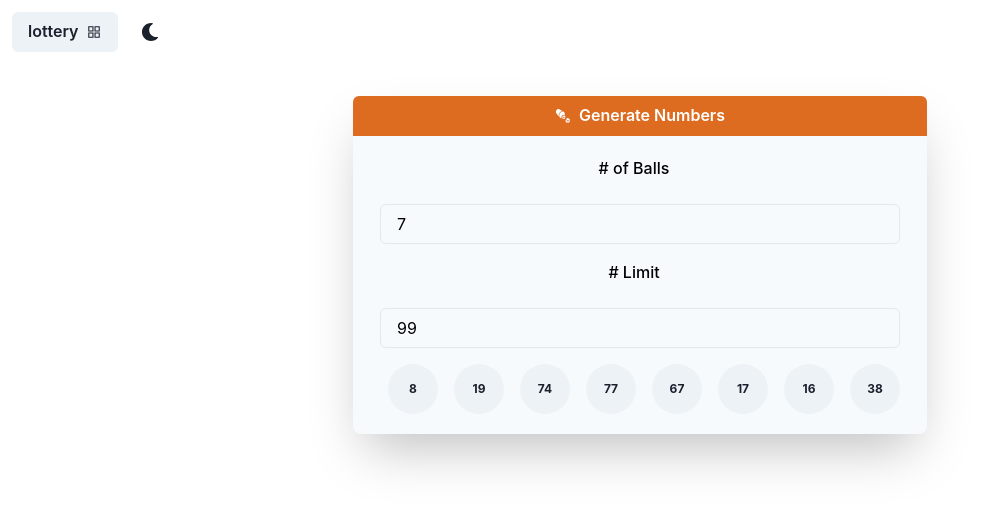
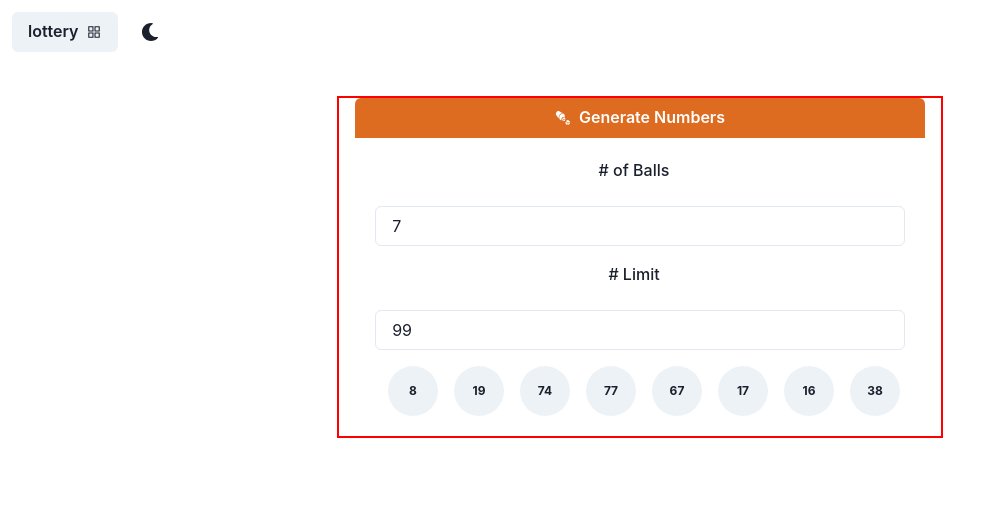
Before and after one commit to burnsco/mini-apps-next, a Next.js app: page /lottery in a window 1280 px wide. Shown: the top 508 px of the page, without its empty margins (0-994 px from the left). Built offline with nearby package versions, Linux system fonts and the light colour scheme.

Commit message:
updated deps

```diff
--- a/components/apps/LotteryGenerator/index.tsx
+++ b/components/apps/LotteryGenerator/index.tsx
@@ -7,7 +7,6 @@ import {
   Input,
   VStack
 } from '@chakra-ui/react'
-import FlexContainer from '@common/Containers/FlexContainer'
 import { useState } from 'react'
 import { GiRollingDiceCup } from 'react-icons/gi'
 import { setTimeout } from 'timers'
@@ -57,8 +56,7 @@ function LotterNumberGeneratorPage() {
   }
 
   return (
-    <Container minW='md'>
-      <FlexContainer w='full' boxShadow='2xl' h='full' borderRadius='lg'>
+    <Container border='2px solid red'>
       <Button
         borderBottomRadius='none'
         width='full'
@@ -71,7 +69,7 @@ function LotterNumberGeneratorPage() {
         {generating ? 'Generating' : 'Generate Numbers'}
       </Button>
 
-        <VStack spacing={4} p={5} minW='lg'>
+      <VStack spacing={4} p={5}>
         <FormLabel># of Balls</FormLabel>
         <Input type='number' onChange={handleBalls} value={numBalls} />
         <FormLabel># Limit</FormLabel>
@@ -79,7 +77,6 @@ function LotterNumberGeneratorPage() {
 
         <HStack>{renderBalls()}</HStack>
       </VStack>
-      </FlexContainer>
     </Container>
   )
 }
```
Also changed, not shown: package.json (+4 -4 lines), 1 other file (tests, documents, lock files or other folders). Lines whose indentation alone changed are shown as unchanged.
